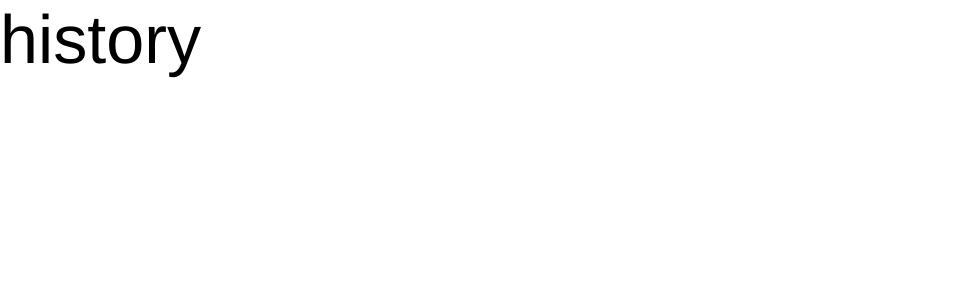
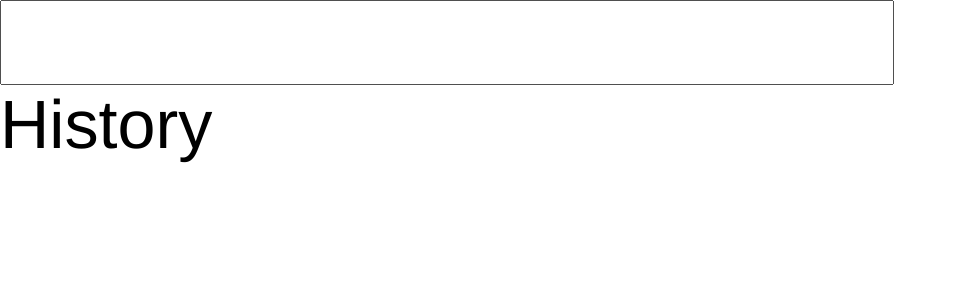
Before and after one commit to LoTwT/next-ykt, a Next.js app: page /search in a window 1280 px wide. Shown: the top 300 px of the page, without its empty margins (0-957 px from the left). Built offline with nearby package versions, Linux system fonts and the light colour scheme.

Commit message:
feat(SearchPage): SearchPage design

```diff
--- a/components/p_search/History.tsx
+++ b/components/p_search/History.tsx
@@ -1,4 +1,8 @@
-const History = () => {
+interface IProps {
+  submitSearch: (keyword: string) => void
+}
+
+const History = ({ submitSearch }: IProps) => {
   return <div>History</div>
 }
 
--- /dev/null
+++ b/components/p_search/Input.tsx
@@ -0,0 +1,65 @@
+import { ChangeEvent, Dispatch, SetStateAction, useRef } from 'react'
+
+interface IProps {
+  inputVal: string
+  setInputVal: Dispatch<SetStateAction<string>>
+  fetchSuggest: (keyword: string) => Promise<void>
+  showHistory: () => void
+  submitSearch: (keyword: string) => void
+}
+
+const Input = ({
+  inputVal,
+  setInputVal,
+  fetchSuggest,
+  showHistory,
+  submitSearch,
+}: IProps) => {
+  const inputEl = useRef<HTMLInputElement>(null)
+
+  // 键盘事件
+  // @ts-ignore
+  const handleKeyUp = (e: KeyboardEvent<HTMLInputElement>) => {
+    if (e.key !== 'Enter' || !inputEl.current) return
+
+    const filteredVal = inputEl.current.value.trim()
+    if (!filteredVal) {
+      setInputVal('')
+      return
+    }
+
+    // 回车提交
+    submitSearch(filteredVal)
+    // 收起键盘
+    inputEl.current.blur()
+  }
+
+  // 值改变
+  const handleChange = (e: ChangeEvent<HTMLInputElement>) => {
+    const searchVal = e.target.value
+    const trimVal = searchVal.trim()
+    setInputVal(searchVal)
+
+    // 字符为空，搜索历史
+    if (!trimVal) {
+      showHistory()
+      return
+    }
+
+    // 字符非空，搜索建议
+    if (trimVal !== inputVal) {
+      fetchSuggest(trimVal)
+    }
+  }
+
+  return (
+    <input
+      ref={inputEl}
+      value={inputVal}
+      onChange={handleChange}
+      onKeyUp={handleKeyUp}
+    />
+  )
+}
+
+export default Input
--- a/components/p_search/Suggest.tsx
+++ b/components/p_search/Suggest.tsx
@@ -1,4 +1,8 @@
-const Suggest = () => {
+interface IProps {
+  data: string[]
+}
+
+const Suggest = ({ data }: IProps) => {
   return <div>Suggest</div>
 }
 
--- a/pages/search/index.tsx
+++ b/pages/search/index.tsx
@@ -1,5 +1,13 @@
-import { NextPage } from 'next'
+import { GetServerSideProps, NextPage } from 'next'
 import { useState } from 'react'
+import History from '@/p_search/History'
+import Suggest from '@/p_search/Suggest'
+import Result from '@/p_search/Result'
+import Input from '@/p_search/Input'
+import { getHotWord, getSearchResult, getSearchSuggest } from 'core/api'
+import { IHotwordData } from 'pages/api/search/hotword'
+import { ISearchData } from 'pages/api/search/result'
+import { useRouter } from 'next/router'
 
 const TYPES = {
   HISTORY: 'history',
@@ -7,17 +15,50 @@ const TYPES = {
   RESULT: 'result',
 } as const
 
-const Search: NextPage = () => {
+const Search: NextPage<ISearchProps> = ({ kw }) => {
+  const router = useRouter()
+
   // 内容类型
-  const [contType, setContType] =
-    useState<typeof TYPES[keyof typeof TYPES]>('history')
+  const [contType, setContType] = useState<typeof TYPES[keyof typeof TYPES]>(
+    kw ? TYPES.RESULT : TYPES.HISTORY
+  )
+  // 输入框的值
+  const [inputVal, setInputVal] = useState(kw || '')
+  // 搜索建议
+  const [suggestList, setSuggestList] = useState<string[]>([])
+
+  // 切换到搜索结果
+  const submitSearch = (keyword: string) => {
+    // 切换为结果类型
+    setContType(TYPES.RESULT)
+    // 替换路由参数
+    router.replace({
+      pathname: '/search',
+      query: {
+        kw: keyword,
+      },
+    })
+  }
+
+  // 搜索建议
+  const fetchSuggest = async (keyword: string) => {
+    // 切换内容类型为搜索建议
+    if (contType !== TYPES.SUGGEST) setContType(TYPES.SUGGEST)
+    // 请求数据
+    const res = await getSearchSuggest(keyword)
+    // 更新 state
+    setSuggestList(res.data)
+  }
+
+  const showHistory = () => setContType(TYPES.HISTORY)
 
   const map = {
-    [TYPES.HISTORY]: <div>history</div>,
-    [TYPES.SUGGEST]: <div>suggest</div>,
-    [TYPES.RESULT]: <div>result</div>,
+    [TYPES.HISTORY]: <History submitSearch={submitSearch} />,
+    [TYPES.SUGGEST]: <Suggest data={suggestList} />,
+    [TYPES.RESULT]: <Result />,
   }
 
+  // 渲染内容
   const renderContent = () => {
     return map[contType]
   }
@@ -25,6 +66,13 @@ const Search: NextPage = () => {
   return (
     <div>
       {/* 搜索框 */}
+      <Input
+        inputVal={inputVal}
+        setInputVal={setInputVal}
+        fetchSuggest={fetchSuggest}
+        showHistory={showHistory}
+        submitSearch={submitSearch}
+      />
 
       {/* 内容 */}
       {renderContent()}
@@ -33,3 +81,39 @@ const Search: NextPage = () => {
 }
 
 export default Search
+
+interface ISearchProps {
+  result: ISearchData[]
+  hotword: IHotwordData[]
+  kw: string
+}
+
+export const getServerSideProps: GetServerSideProps<ISearchProps> = async (
+  ctx
+) => {
+  const { query } = ctx
+  const { kw: _kw = '' } = query
+  const kw = _kw as string
+
+  let result: ISearchData[] = []
+  let hotword: IHotwordData[] = []
+
+  try {
+    if (kw && kw.trim()) {
+      // 搜索结果
+      const resultRes = await getSearchResult(kw)
+      result = resultRes.data
+    }
+    // 热门词汇
+    const hotwordRes = await getHotWord()
+    hotword = hotwordRes.data
+  } catch (error) {}
+
+  return {
+    props: {
+      result, // 搜索结果
+      hotword, // 热门词汇
+      kw, // 搜索关键字
+    },
+  }
+}
```
